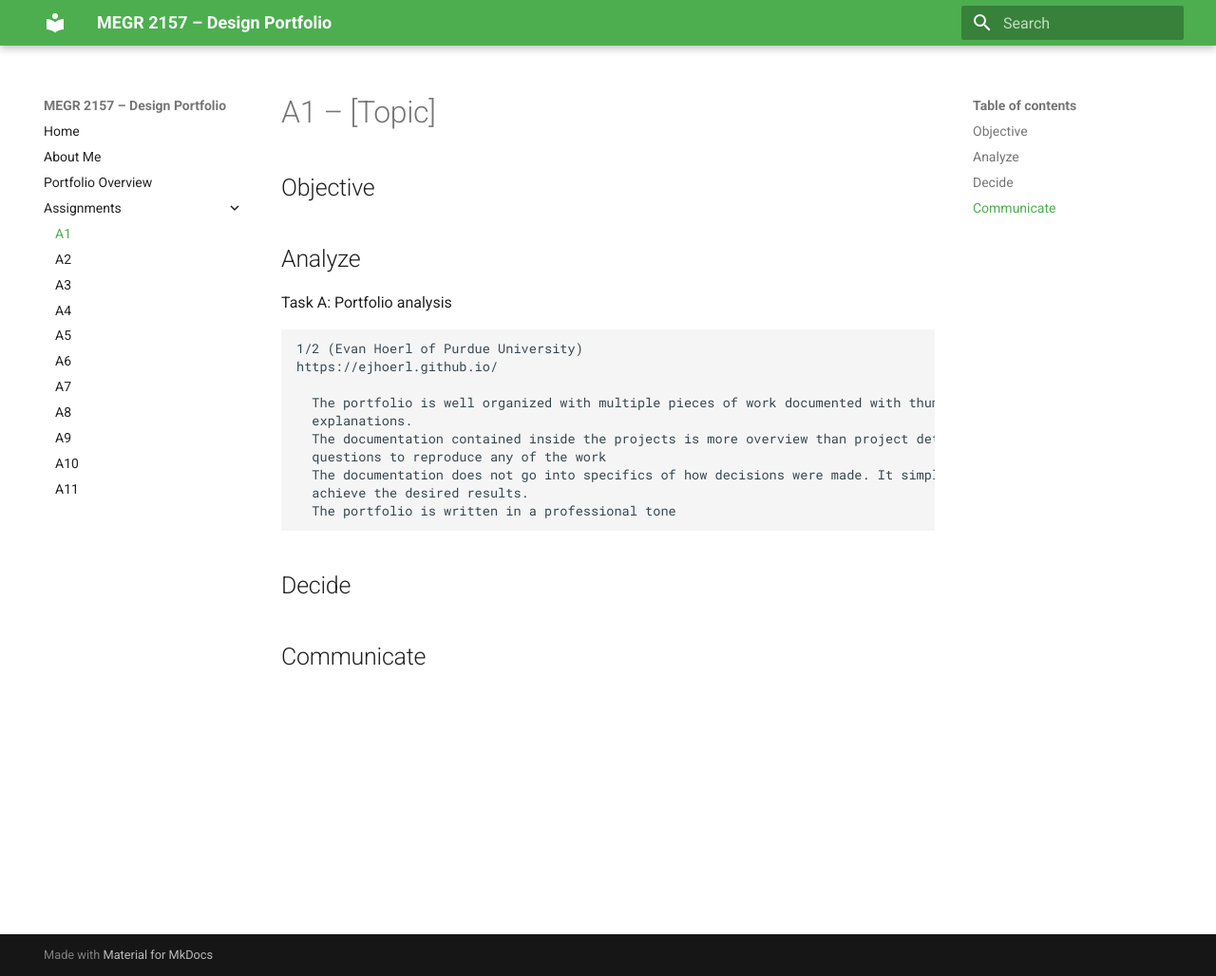
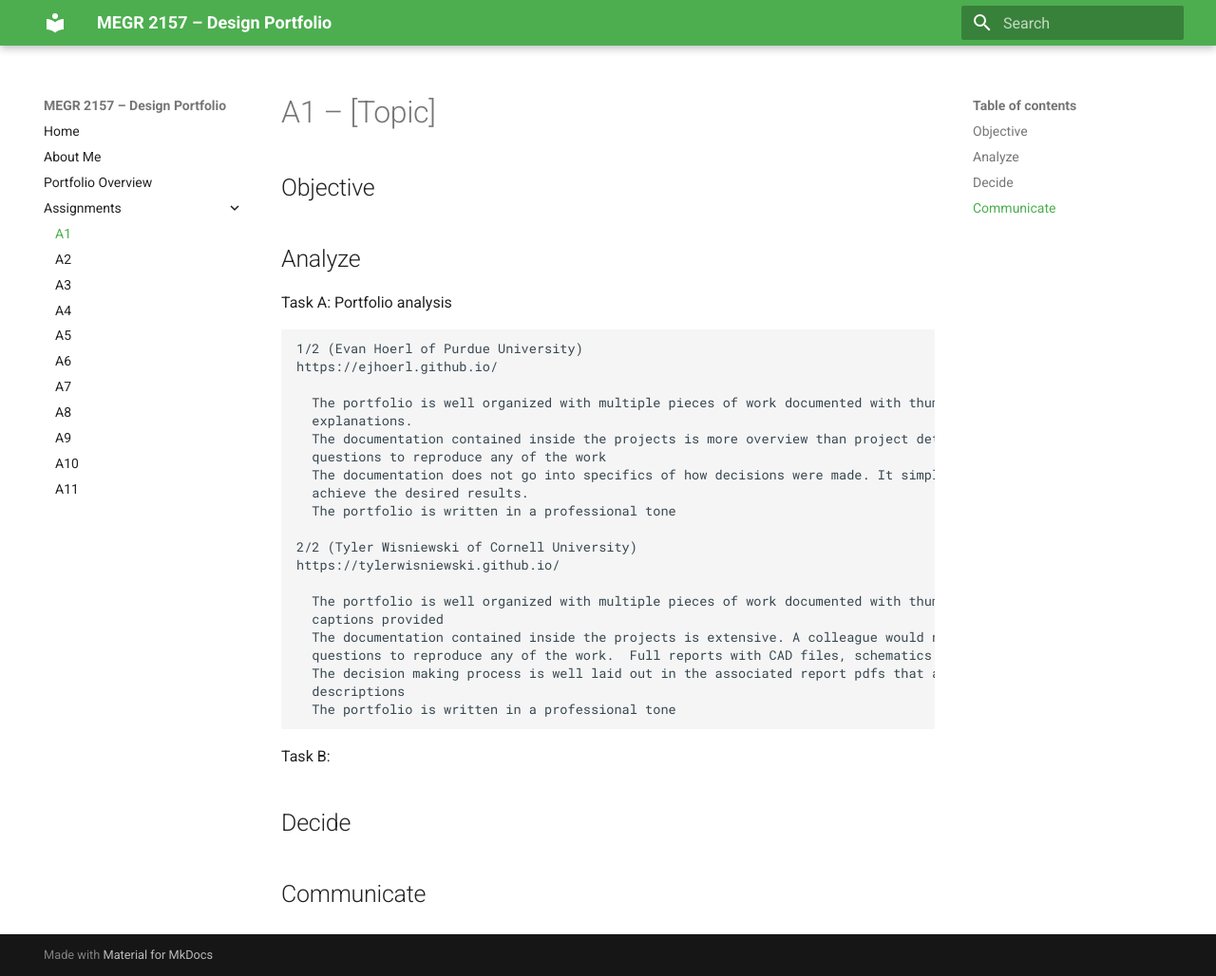
Before and after one commit to AustinWayneMcCoyHill/megr2157-portfolio, an MkDocs documentation site: the page built from docs/assignments/A01/index.md, in a window 1280 px wide and 1028 px high. Shown: the whole window at 95% size. Built offline with MkDocs 1.6.1 and Material for MkDocs 9.7.7, drawn with Linux system fonts in a browser that asks for light colours.

Commit message:
Fix typo and add second portfolio review
Corrected a typo in the description of the portfolio and added a new section for a second portfolio review.

```diff
--- a/docs/assignments/A01/index.md
+++ b/docs/assignments/A01/index.md
@@ -9,7 +9,7 @@
     1/2 (Evan Hoerl of Purdue University)
     https://ejhoerl.github.io/
 
-      The portfolio is well organized with multiple pieces of work documented with thumbnail pictures and detaileD
+      The portfolio is well organized with multiple pieces of work documented with thumbnail pictures and detailed
       explanations.
       The documentation contained inside the projects is more overview than project detail. A colleague would need to ask
       questions to reproduce any of the work
@@ -17,6 +17,20 @@
       achieve the desired results.
       The portfolio is written in a professional tone
 
+    2/2 (Tyler Wisniewski of Cornell University)
+    https://tylerwisniewski.github.io/
+
+      The portfolio is well organized with multiple pieces of work documented with thumbnail pictures only, no subtext or
+      captions provided
+      The documentation contained inside the projects is extensive. A colleague would not need to ask
+      questions to reproduce any of the work.  Full reports with CAD files, schematics and animations are provided
+      The decision making process is well laid out in the associated report pdfs that are linked in the individual project
+      descriptions
+      The portfolio is written in a professional tone
+
+  Task B:
+
+
 ## Decide
 
 
```
